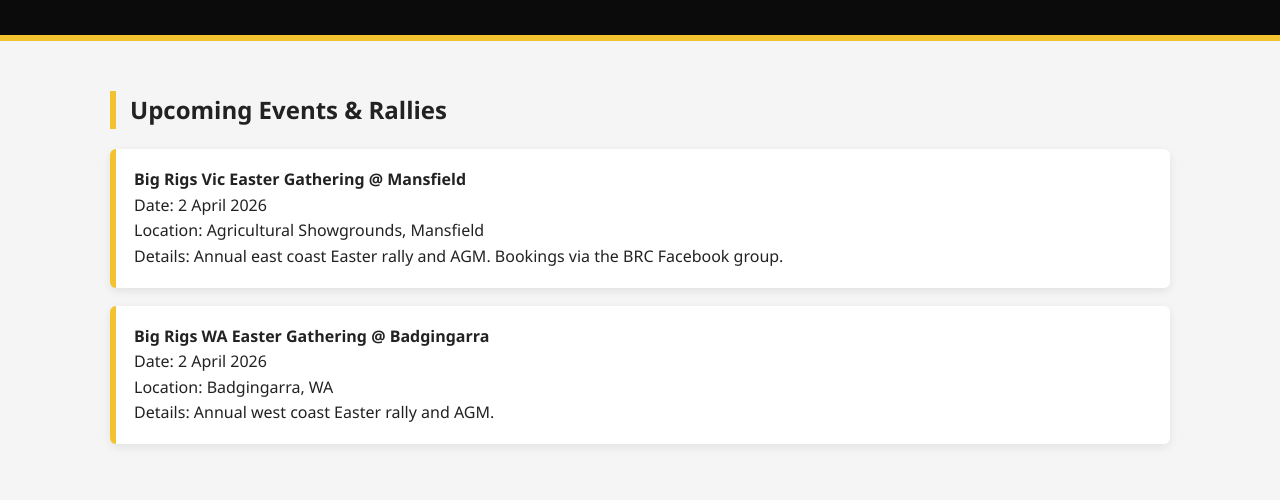
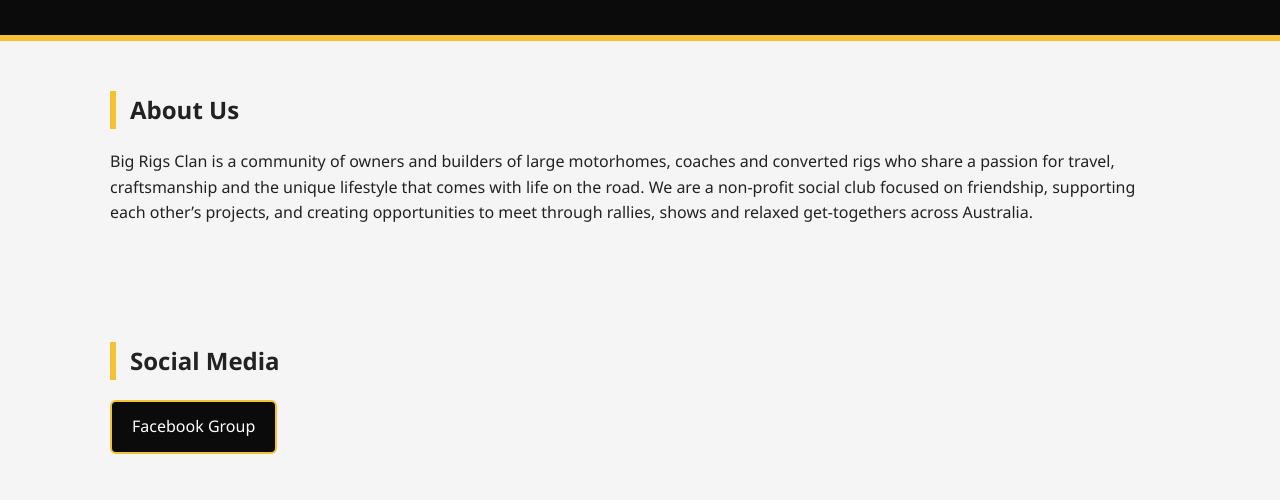
Before and after one commit to BigRigsClan/bigrigs-site, a plain HTML site: page index.html in a window 1280 px wide. Shown: the part 300-800 px from the top of the page. Drawn offline with Linux system fonts and the light colour scheme.

Commit message:
Update index.html

```diff
--- a/index.html
+++ b/index.html
@@ -55,6 +55,22 @@
   <!-- Replace this file with your preferred top banner logo -->
   <img src="images/logo-v2.png" alt="Big Rigs Clan Logo">
 </header>
+
+<section>
+  <h2>About Us</h2>
+  <p>
+    Big Rigs Clan is a community of owners and builders of large motorhomes, coaches and converted rigs who share a passion for travel, craftsmanship and the unique lifestyle that comes with life on the road.
+    We are a non-profit social club focused on friendship, supporting each other’s projects, and creating opportunities to meet through rallies, shows and relaxed get‑togethers across Australia.
+  </p>
+</section>
+
+<section>
+  <h2>Social Media</h2>
+  <div class="socials">
+    <a href="https://www.facebook.com/share/g/1DANxPG1ih/" target="_blank">Facebook Group</a>
+    <!-- Add more socials here later if needed -->
+  </div>
+</section>
 
 <section>
   <h2>Upcoming Events & Rallies</h2>
```
